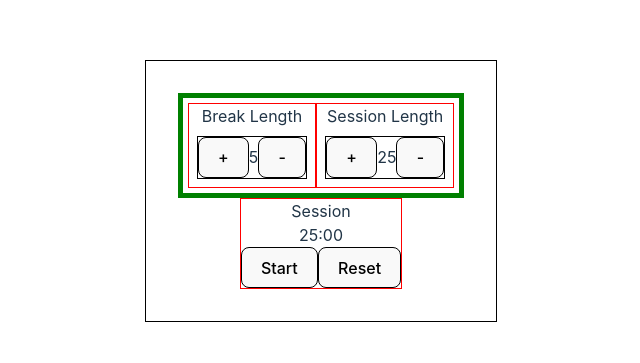
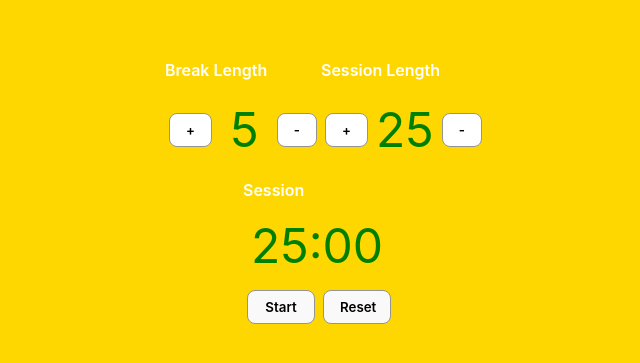
Before and after one commit to katereverie/fcc-proj-PomodoroTimer, a React (Vite) app in the folder pomodoro-timer/: page / in a window 1280 px wide. Shown: the part 209-572 px from the top of the page, without its empty margins (319-959 px from the left). Built offline with nearby package versions, Linux system fonts and the light colour scheme.

Commit message:
update: style

```diff
--- a/pomodoro-timer/src/assets/styles/App.css
+++ b/pomodoro-timer/src/assets/styles/App.css
@@ -1,6 +1,16 @@
 #root {
-  border: 1px solid black;
+  display: flex;
+  flex-direction: column;
+  align-items: center;
+}
+
+#app {
+  background-color: tomato;
+  border: 1px solid rgb(253, 30, 0);
+  border-radius: 30% 30% 50% 50%;
+  box-shadow: 0px 4px 4px 1px black;
   max-width: 1280px;
+  min-height: 200px;
   margin: 0 auto;
   padding: 2rem;
   text-align: center;
@@ -9,23 +19,54 @@
   align-items: center;
 }
 
+#grass-wrapper {
+  display: flex;
+}
+
+.grass {
+  background-color: green;
+  border-radius: 8px 8px 0 0;
+  width: 42px;
+  height: 20px;
+}
+
 #break-session-wrapper {
-  border:  5px solid green ;
-  padding: 5px;
   display: flex;
 }
 
 .wrapper {
-  border: 1px solid red;
-  width: 28
-  0px;
+  width: 156px;
 }
 
 .btn-wrapper {
-  border: 1px solid black;
-  margin: 8px;
+  margin: 4px;
   display: flex;
   align-items: center;
   justify-content: space-between;
+}
 
+.btn-wrapper button {
+  background-color: white;
 }
+
+#start_stop,
+#reset {
+  width: 68px;
+  margin: 0 4px;
+}
+
+#break-length,
+#session-length,
+#time-left {
+  color: green;
+  font-size: 3em;
+  margin: 8px 8px;
+}
+
+footer > p {
+  font-size: 1.4em;
+}
+#author {
+  font-family: Silkscreen;
+  color: tomato;
+}
--- a/pomodoro-timer/src/assets/styles/index.css
+++ b/pomodoro-timer/src/assets/styles/index.css
@@ -9,47 +9,47 @@
   text-rendering: optimizeLegibility;
   -webkit-font-smoothing: antialiased;
   -moz-osx-font-smoothing: grayscale;
-}
 
-a {
-  font-weight: 500;
-  color: #646cff;
-  text-decoration: inherit;
-}
-a:hover {
-  color: #535bf2;
+  user-select: none;
 }
 
 body {
+  background-color: gold;
   margin: 0;
   display: flex;
+  flex-direction: column;
   align-items: center;
+  justify-content: center;
   min-width: 320px;
   min-height: 100vh;
 }
 
-h1 {
-  font-size: 3.2em;
-  line-height: 1.1;
+label {
+  color: white;
+  font-weight: 600;
 }
 
 button {
   border-radius: 8px;
-  border: 1px solid black;
+  border: 1px solid rgb(148, 148, 148);
   padding: 0.6em 1.2em;
-  font-size: 1em;
-  font-weight: 500;
+  font-weight: 600;
   font-family: inherit;
-  background-color: #1a1a1a;
   cursor: pointer;
-  transition: border-color 0.25s;
 }
 button:hover {
-  border-color: #646cff;
+  border-color: red;
 }
-button:focus,
-button:focus-visible {
-  outline: 4px auto -webkit-focus-ring-color;
+
+a {
+  text-decoration: none;
+  transition: ease 0.5s;
+}
+a:hover{
+  cursor: pointer;
+  background-color: white;
+  box-shadow: 0 0 8px white;
+  transition: ease 0.5s;
 }
 
 @media (prefers-color-scheme: light) {
@@ -57,9 +57,6 @@ button:focus-visible {
     color: #213547;
     background-color: #ffffff;
   }
-  a:hover {
-    color: #747bff;
-  }
   button {
     background-color: #f9f9f9;
   }
```
